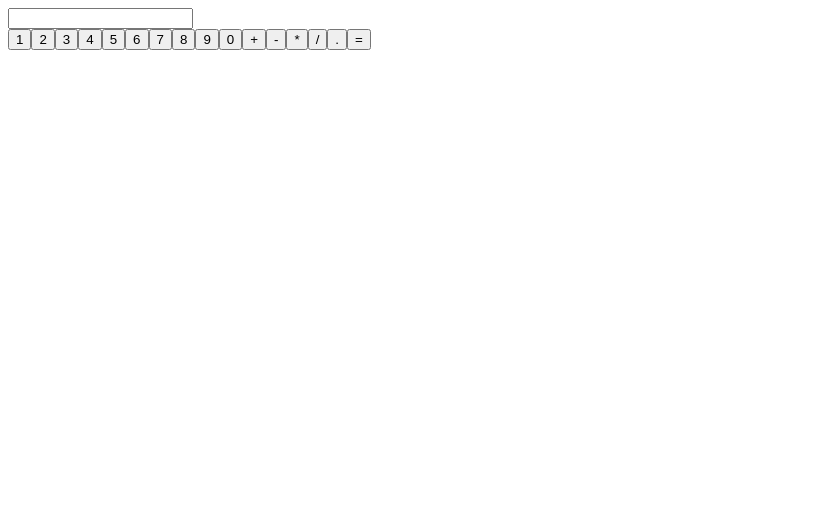
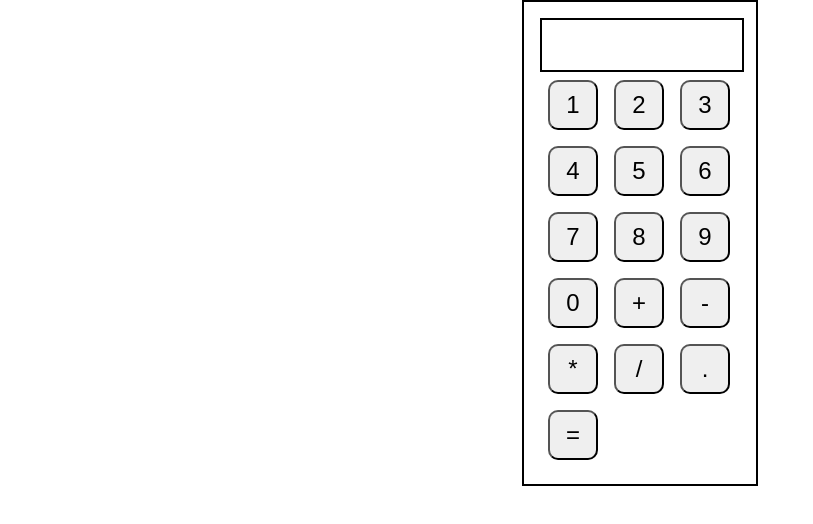
Before and after one commit to Rafiya1207/calculator, a plain HTML site: page index.html in a window 1280 px wide. Shown: the whole page, without its empty margins (0-813 px from the left). Drawn offline with Linux system fonts and the light colour scheme.

Commit message:
link and add css styles

```diff
--- a/index.html
+++ b/index.html
@@ -4,6 +4,7 @@
 <head>
 	<meta charset="UTF-8">
 	<meta name="viewport" content="width=device-width, initial-scale=1.0">
+	<link rel="stylesheet" href="styles.css">
 	<title>Calculator</title>
 </head>
 
--- a/styles.css
+++ b/styles.css
@@ -0,0 +1,29 @@
+*{
+	padding: 0px;
+	margin: 0px;
+}
+
+.calculator {
+	width: 200px;
+	border: 2px solid black;
+	padding: 1rem;
+	margin: auto ;
+}
+
+#number-pad {
+	display: flex;
+	flex-wrap: wrap;
+	button{
+		width: 50px;
+		aspect-ratio: 1/1;
+		font-size: 1.5rem;
+		border-radius: 10px;
+		margin: 0.5rem;
+	}
+}
+
+.screen {
+	width: 100%;
+	height: 50px;
+	border: 2px solid black;
+}
```
